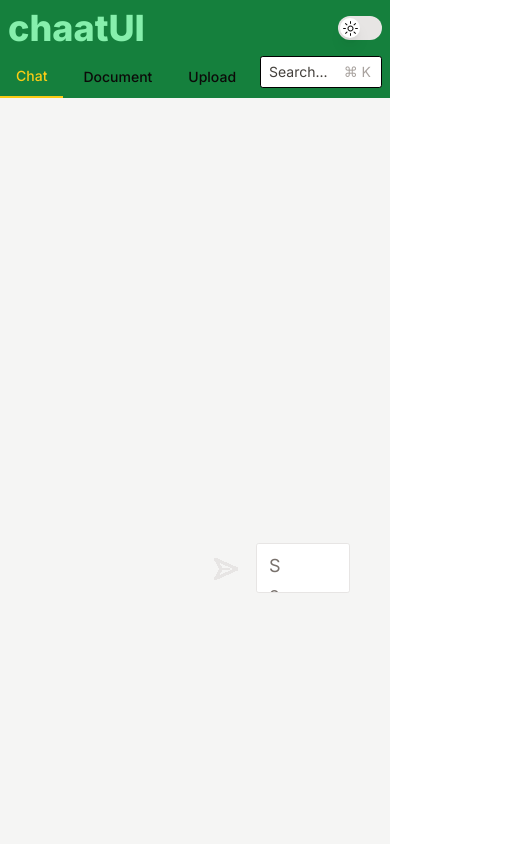
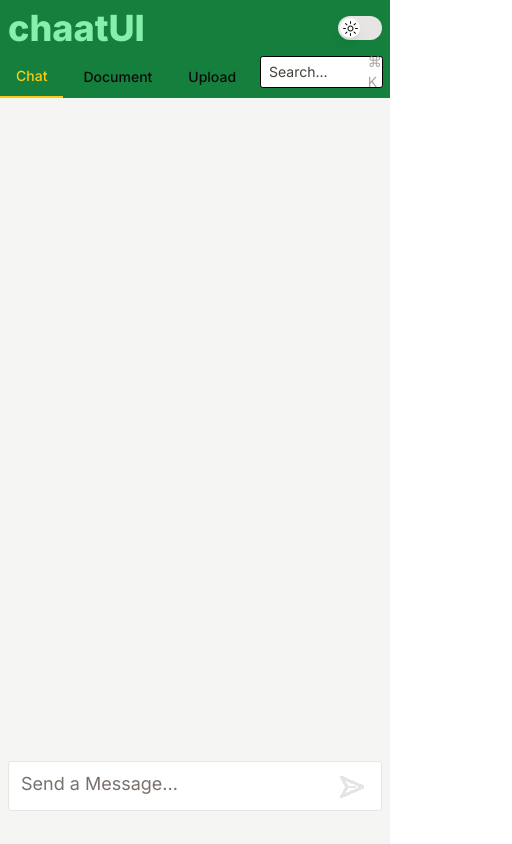
Before and after one commit to imjwang/ai-app, a Next.js app in the folder ui/: page / in a window 390 px wide. Shown: the whole page, 512 px wide, since content can reach past the window. Built offline with nearby package versions, Linux system fonts and the light colour scheme.

Commit message:
responsive chat

```diff
--- a/ui/src/app/page.js
+++ b/ui/src/app/page.js
@@ -3,7 +3,7 @@
 export default function Home() {
   return (
     <>
-      <Chat className="pb-12 px-64" />
+      <Chat className="p-2 lg:pb-12 lg:px-64 md:px-48 md:pb-8 sm:px-32 sm:pb-6" />
     </>
   );
 }
--- a/ui/src/components/navbar.js
+++ b/ui/src/components/navbar.js
@@ -49,7 +49,7 @@
                 msUserSelect: "none",
                 userSelect: "none",
               }}
-              className="flex space-x-4 items-center mx-2 h-8 border bg-background border-black dark:border-stone-500 w-32 rounded-md pl-2 cursor-pointer text-sm"
+              className="flex space-x-10 items-center mx-2 h-8 border bg-background border-black dark:border-stone-500 w-40 rounded-md pl-2 cursor-pointer text-sm"
             >
               <p className="text-stone-700 dark:text-stone-400">Search...</p>
               <p className="text-stone-400 dark:text-stone-700">⌘ K</p>
```
